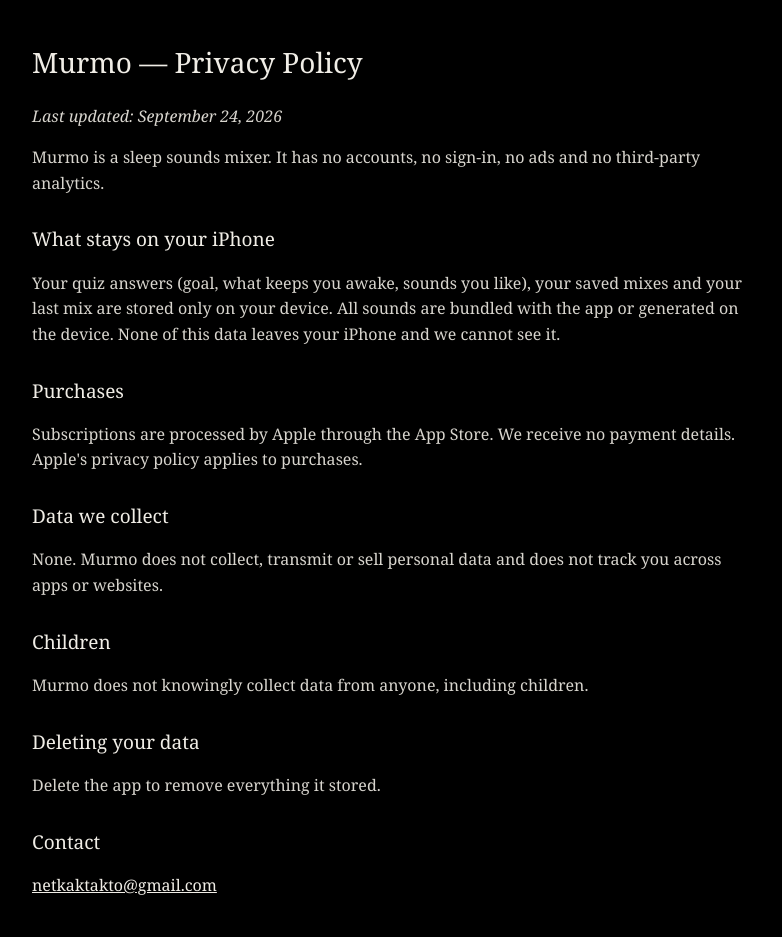
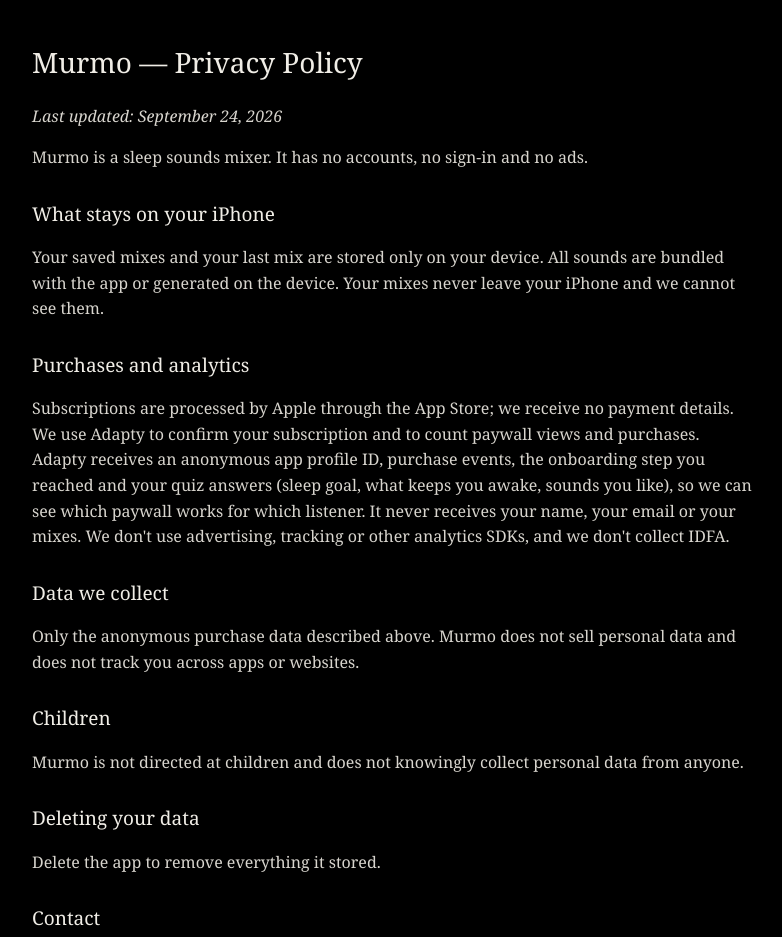
Before and after one commit to qwerpap/murmo-legal, a plain HTML site: page privacy.html in a window 1280 px wide. Shown: the top 937 px of the page, without its empty margins (248-1030 px from the left). Drawn offline with Linux system fonts and the light colour scheme.

Commit message:
Privacy: Adapty (purchases, anonymous profile, onboarding answers)

```diff
--- a/privacy.html
+++ b/privacy.html
@@ -1,9 +1,9 @@
 <!doctype html><html lang=en><head><meta charset=utf-8><meta name=viewport content='width=device-width,initial-scale=1'><title>Murmo — Privacy Policy</title><style>body{font:16px/1.6 Georgia,'New York',serif;max-width:720px;margin:40px auto;padding:0 20px;color:#F0EDE6;background:#000}h1{font-size:28px;font-weight:400}h2{font-size:19px;font-weight:400;margin-top:28px}a{color:#F0EDE6}p,li{color:#d8d5ce}</style></head><body>
 <h1>Murmo — Privacy Policy</h1><p><em>Last updated: September 24, 2026</em></p>
-<p>Murmo is a sleep sounds mixer. It has no accounts, no sign-in, no ads and no third-party analytics.</p>
-<h2>What stays on your iPhone</h2><p>Your quiz answers (goal, what keeps you awake, sounds you like), your saved mixes and your last mix are stored only on your device. All sounds are bundled with the app or generated on the device. None of this data leaves your iPhone and we cannot see it.</p>
-<h2>Purchases</h2><p>Subscriptions are processed by Apple through the App Store. We receive no payment details. Apple's privacy policy applies to purchases.</p>
-<h2>Data we collect</h2><p>None. Murmo does not collect, transmit or sell personal data and does not track you across apps or websites.</p>
-<h2>Children</h2><p>Murmo does not knowingly collect data from anyone, including children.</p>
+<p>Murmo is a sleep sounds mixer. It has no accounts, no sign-in and no ads.</p>
+<h2>What stays on your iPhone</h2><p>Your saved mixes and your last mix are stored only on your device. All sounds are bundled with the app or generated on the device. Your mixes never leave your iPhone and we cannot see them.</p>
+<h2>Purchases and analytics</h2><p>Subscriptions are processed by Apple through the App Store; we receive no payment details. We use Adapty to confirm your subscription and to count paywall views and purchases. Adapty receives an anonymous app profile ID, purchase events, the onboarding step you reached and your quiz answers (sleep goal, what keeps you awake, sounds you like), so we can see which paywall works for which listener. It never receives your name, your email or your mixes. We don't use advertising, tracking or other analytics SDKs, and we don't collect IDFA.</p>
+<h2>Data we collect</h2><p>Only the anonymous purchase data described above. Murmo does not sell personal data and does not track you across apps or websites.</p>
+<h2>Children</h2><p>Murmo is not directed at children and does not knowingly collect personal data from anyone.</p>
 <h2>Deleting your data</h2><p>Delete the app to remove everything it stored.</p>
 <h2>Contact</h2><p><a href="mailto:netkaktakto@gmail.com">netkaktakto@gmail.com</a></p></body></html>
```
